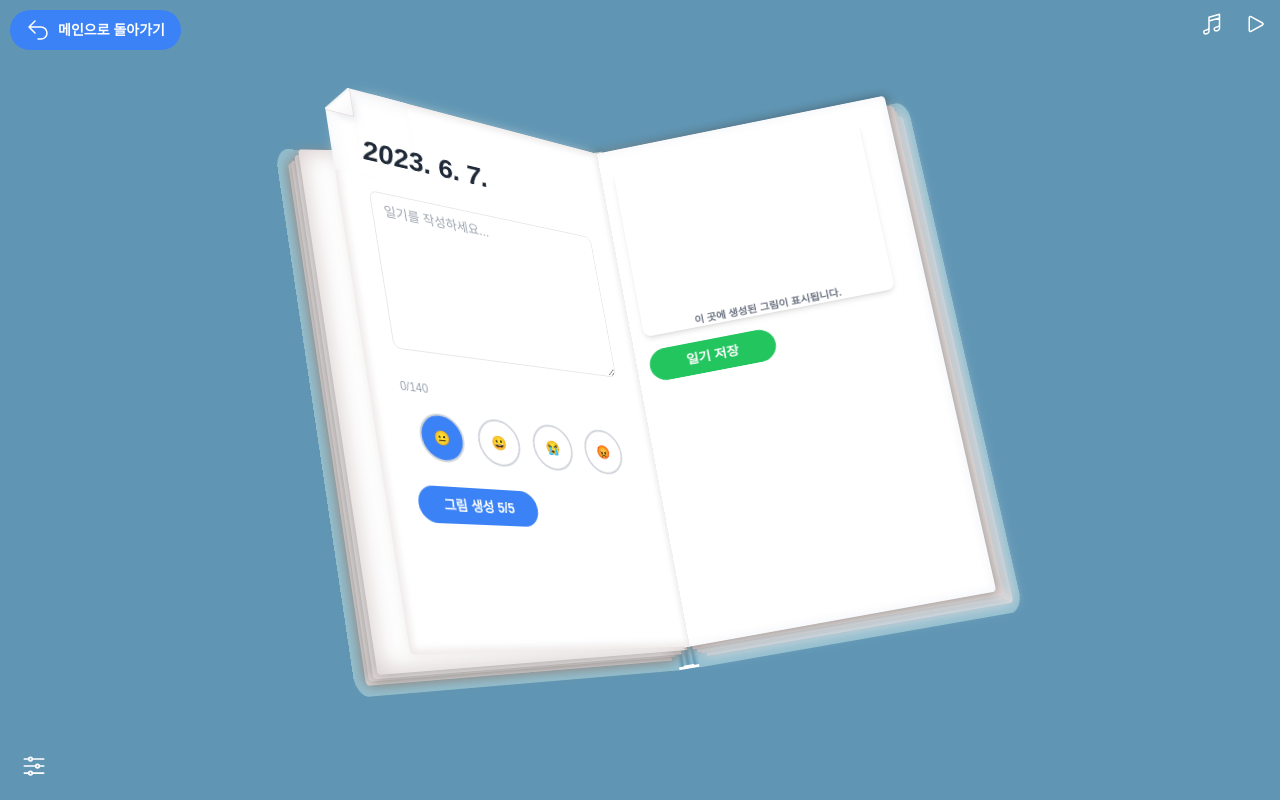
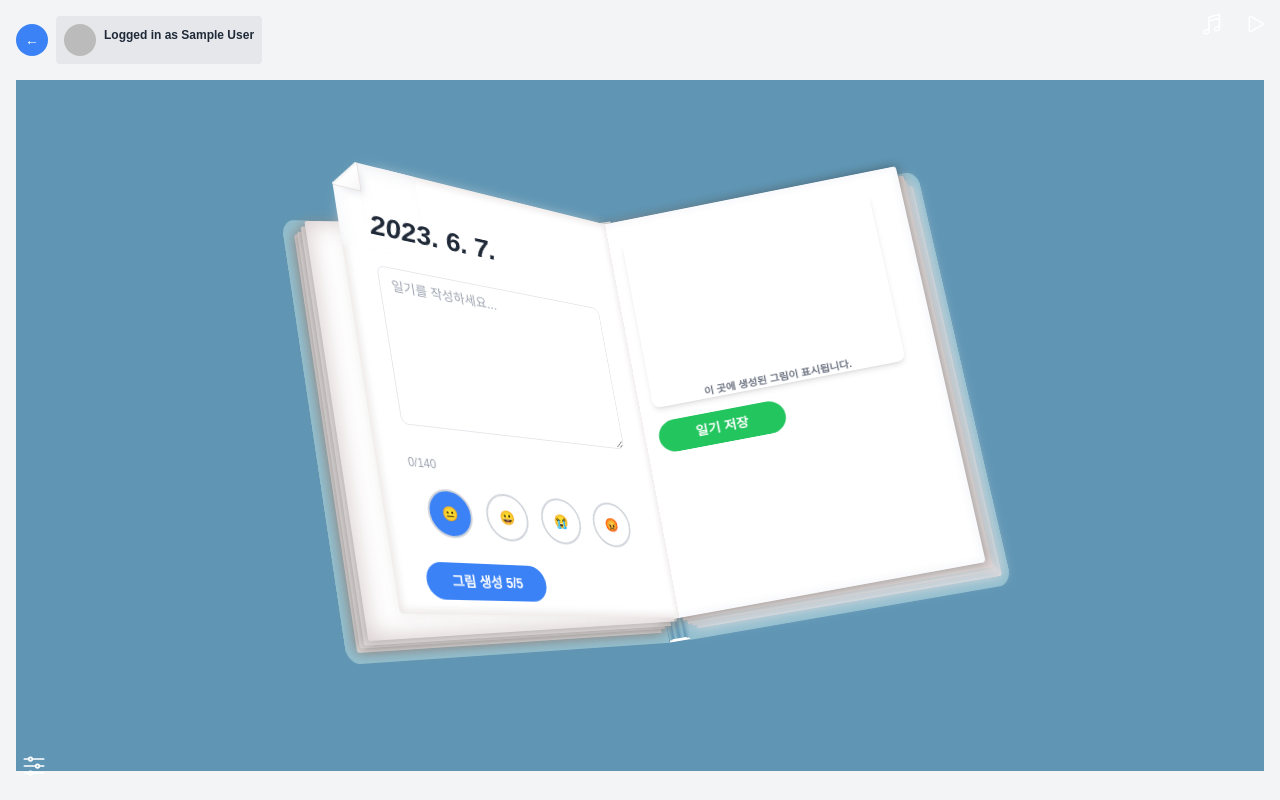
Before and after one commit to yulmu-catsetki/next-haru-box, a Next.js app: page /DiaryPage in a window 1280 px wide. Built offline with nearby package versions, Linux system fonts and the light colour scheme; no server answers; sample sign-in values are in the browser's storage.

Commit message:
Revert "Merge remote-tracking branch 'origin/suchang-branch-05'"
This reverts commit fc64d98ad3ec67217b7a1ee607d309af5bfd587a, reversing
changes made to 3a8b0273496d4acdc97b9b6e1390bed044664257.

```diff
--- a/src/pages/DiaryPage.js
+++ b/src/pages/DiaryPage.js
@@ -6,9 +6,10 @@ import { addDoc, collection, serverTimestamp } from "firebase/firestore";
 import { useSession } from "next-auth/react";
 import { useRouter } from 'next/router';
 import axios from 'axios';
+import Layout from '../components/Layout';
+import { useAudio } from '../contexts/AudioContext';
 
 import './book-layout.css';
-import Layout from '../components/Layout';
 const DiaryPage = () => {
 
   const router = useRouter();
@@ -21,7 +22,7 @@ const DiaryPage = () => {
 
   const [date, setDate] = useState(new Date().toLocaleDateString('ko-KR'));
   const [content, setContent] = useState('');
-  const [emotion, setEmotion] = useState(1);
+  const [emotion, setEmotion] = useState(0);
 
   const [imgUrl, setImgUrl] = useState(''); // 임시 URL. 화면 표시용
   const [imgB64, setImgB64] = useState(''); // base64문자열. 사진 저장용
@@ -80,6 +81,11 @@ const DiaryPage = () => {
 
       console.log('Diary successfully written!');
       alert('일기가 정상적으로 저장되었습니다.');
+
+      router.push('/MainPage');
+      // changeEmotion(emotion);
+
+
     } catch (e) {
       console.error('Error writing document: ', e);
     } finally {
@@ -87,7 +93,7 @@ const DiaryPage = () => {
     }
 
     setContent('');
-    setEmotion(1);
+    setEmotion(0);
     setImgUrl('');
     setImgB64('');
   };
@@ -127,6 +133,7 @@ const DiaryPage = () => {
       setGenerateTimes(MAX_GENERATE_TIMES);
     }
   };
+
 
   const handleGenerateImage_Dummy = () => {
 
@@ -295,27 +302,48 @@ const DiaryPage = () => {
     checkAndResetGenerateTimes();
   }, []);
 
-  const backIcon = (<svg xmlns="http://www.w3.org/2000/svg" fill="none" viewBox="0 0 24 24" stroke-width="1.5" stroke="currentColor" class="w-6 h-6">
-    <path stroke-linecap="round" stroke-linejoin="round" d="M9 15L3 9m0 0l6-6M3 9h12a6 6 0 010 12h-3" />
-  </svg>
-  );
+  // BGM, 날씨 관련
+
+  const { changeEmotion } = useAudio();
+
   return (
+
     <Layout><div className={`flex min-h-screen flex-col bg-gray-100 p-4 ${isLoading ? 'relative' : ''}`}>
-      <div className="scene" style={{ position: 'absolute', top: 0, left: 0, width: '100%', height: '100%' }}>
-
-        {/* 뒤로 가기 버튼*/}
-        <div className="flex self-start items-center mb-4" style={{ zIndex: 10, position: 'absolute', top: '10px', left: '10px' }}>
+      {isLoading && (
+        <div className="absolute inset-0 bg-black bg-opacity-50 flex items-center justify-center" style={{ zIndex: 10 }}>
+          <div className="loader">
+            <div className="spinner"></div>
+          </div>
+        </div>
+      )}
+       <div className="flex self-start items-center mb-4">
         <button
           onClick={() => router.push('/MainPage')}
-            className="flex items-center space-x-2 px-4 py-2 font-bold text-white bg-blue-500 rounded-full hover:bg-blue-400 focus:outline-none focus:shadow-outline"
+          className="px-2 py-2 font-bold text-white bg-blue-500 rounded-full hover:bg-blue-400 focus:outline-none focus:shadow-outline w-8 h-8 flex items-center justify-center"
         >
-            <div>{backIcon}</div>
-            <div>메인으로 돌아가기</div>
+          ←
         </button>
-
+        <div className="flex items-center bg-gray-200 p-2 rounded ml-2">
+          {session ? (
+            <>
+              <img
+                src={session.user.image}
+                alt="Profile Picture"
+                className="rounded-full h-8 w-8 mr-2"
+              />
+              <p className="text-xs font-bold text-gray-800">
+                Logged in as {session?.user?.name}
+              </p>
+            </>
+          ) : (
+            <p className="text-xs font-bold text-gray-800">
+              Not logged in
+            </p>
+          )}
+        </div>
       </div>
 
-        {/* 책 오브젝트 */}
+       <div className="scene">
       <div className="book-wrap">
         <div className="left-side">
           <div className="book-cover-left"></div>
@@ -360,9 +388,9 @@ const DiaryPage = () => {
                       '😡', // Anger
                     ].map((val, index) => (
                       <button
-                        key={index + 1}
-                        onClick={() => handleEmotionChange(index + 1)}
-                        className={`w-12 h-12 rounded-full border-2 border-gray-300 focus:outline-none mx-2 ${emotion === index + 1 ? 'bg-blue-500' : 'bg-white'
+                        key={index}
+                        onClick={() => handleEmotionChange(index)}
+                        className={`w-12 h-12 rounded-full border-2 border-gray-300 focus:outline-none mx-2 ${emotion === index ? 'bg-blue-500' : 'bg-white'
                           }`}
                       >
                         {val}
@@ -433,7 +461,6 @@ const DiaryPage = () => {
     </div></Layout>
   );
 
-
 };
 
 export default DiaryPage;
```
Lines whose indentation alone changed are shown as unchanged.
